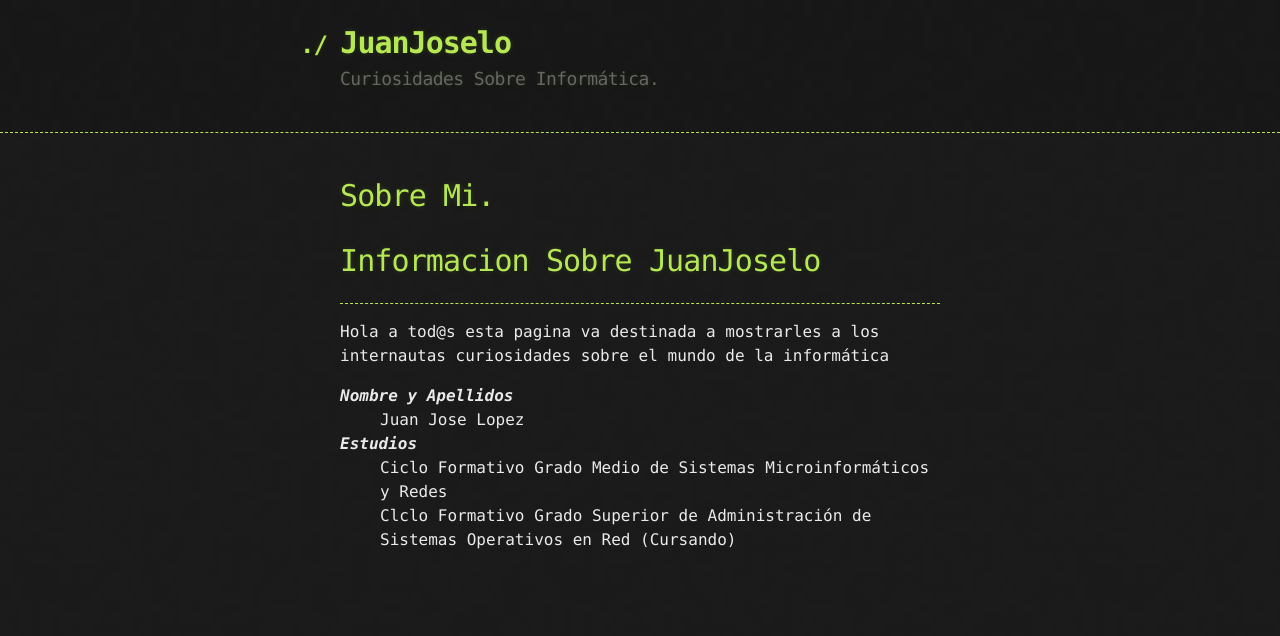
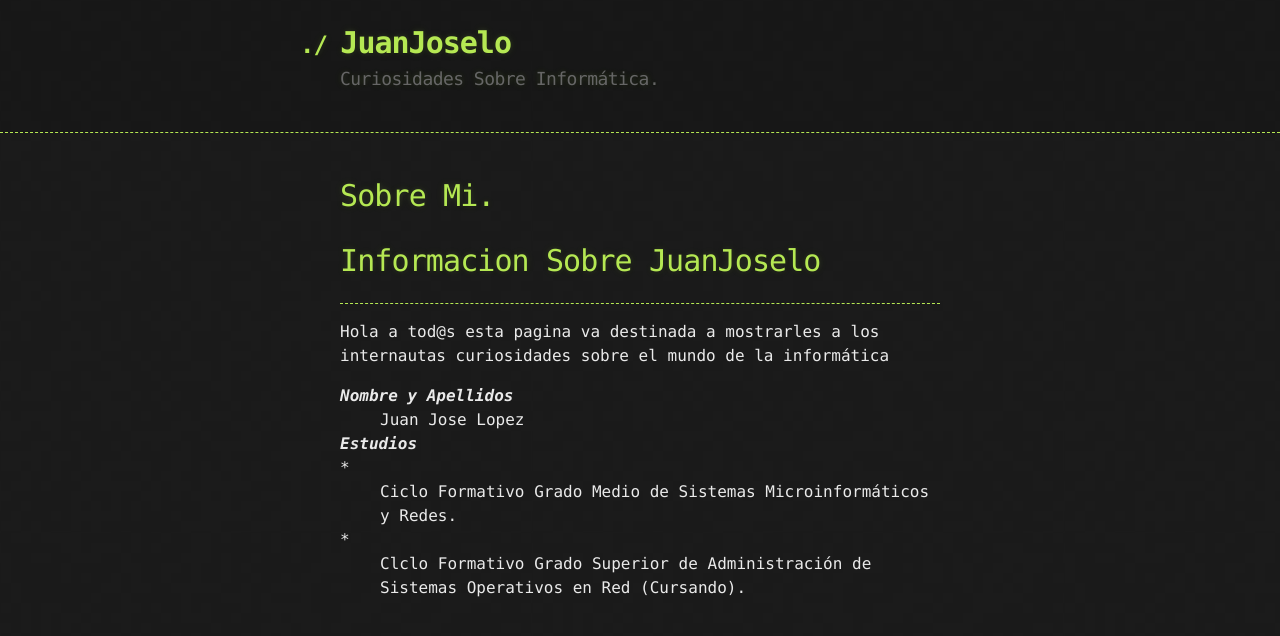
Before and after one commit to juanjoselopezroldan/juanjoselopezroldan.github.io, a Jekyll site: the page built from contenido/sobremi.md, in a window 1280 px wide. Shown: the top 636 px of the page. Built offline with Jekyll 4.4.1, drawn with Linux system fonts in a browser that asks for light colours; our own code applies the rules of GitHub Pages for plain Markdown files.

```diff
--- a/contenido/sobremi.md
+++ b/contenido/sobremi.md
@@ -10,6 +10,6 @@ Hola a tod@s esta pagina va destinada a mostrarles a los internautas curiosidade
 <dt>Nombre y Apellidos</dt>
 <dd>Juan Jose Lopez</dd>
 <dt>Estudios</dt>
-<dd>Ciclo Formativo Grado Medio de Sistemas Microinformáticos y Redes</dd>
-<dd>Clclo Formativo Grado Superior de Administración de Sistemas Operativos en Red (Cursando)</dd>
+* <dd>Ciclo Formativo Grado Medio de Sistemas Microinformáticos y Redes.</dd>
+* <dd>Clclo Formativo Grado Superior de Administración de Sistemas Operativos en Red (Cursando).</dd>
 </dl>
```
